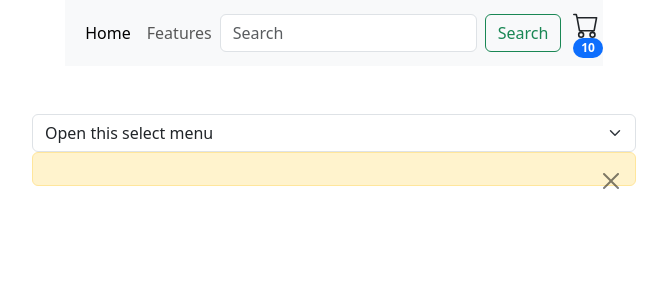
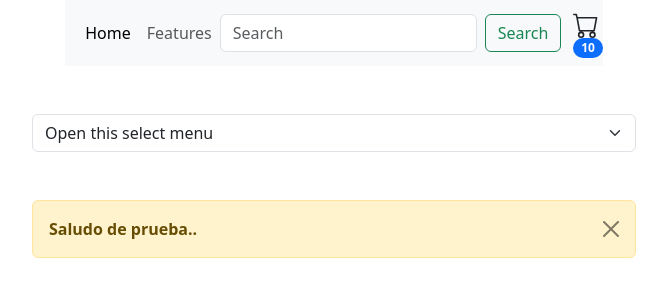
Before and after one commit to 81angelHELP90/e-commerce-Xtres, a React (Vite) app: page / in a window 1280 px wide. Shown: the top 300 px of the page, without its empty margins (306-973 px from the left). Built offline with nearby package versions, Linux system fonts and the light colour scheme.

Commit message:
agrego alert

```diff
--- a/src/App.jsx
+++ b/src/App.jsx
@@ -17,7 +17,7 @@ function App() {
           <div className="row">
             <main>
               <section className="col-md-6 offset-md-3 mt-5">
-                <ItemListContainer text="Mensaje de prueba.."/>
+                <ItemListContainer greeting="Saludo de prueba.."/>
               </section>
             </main>
           </div>
--- a/src/components/itemListContainer/ItemListContainer.jsx
+++ b/src/components/itemListContainer/ItemListContainer.jsx
@@ -2,7 +2,7 @@ import "bootstrap/dist/css/bootstrap.min.css"
 import "bootstrap/dist/js/bootstrap.min.js"
 import '../../App.css'
 
-function ItemListContainer({ mesaage }) {
+function ItemListContainer({ greeting }) {
     return (
         <>
             <select className="form-select" aria-label="Default select example">
@@ -11,8 +11,8 @@ function ItemListContainer({ mesaage }) {
                 <option value="2">Two</option>
                 <option value="3">Three</option>
             </select>
-            <div className="alert alert-warning alert-dismissible fade show" role="alert">
-                <strong>{mesaage}</strong>
+            <div className="alert alert-warning alert-dismissible fade show my-5" role="alert">
+                <strong>{greeting}</strong>
                 <button type="button" className="btn-close" data-bs-dismiss="alert" aria-label="Close"></button>
             </div>
         </>
```
